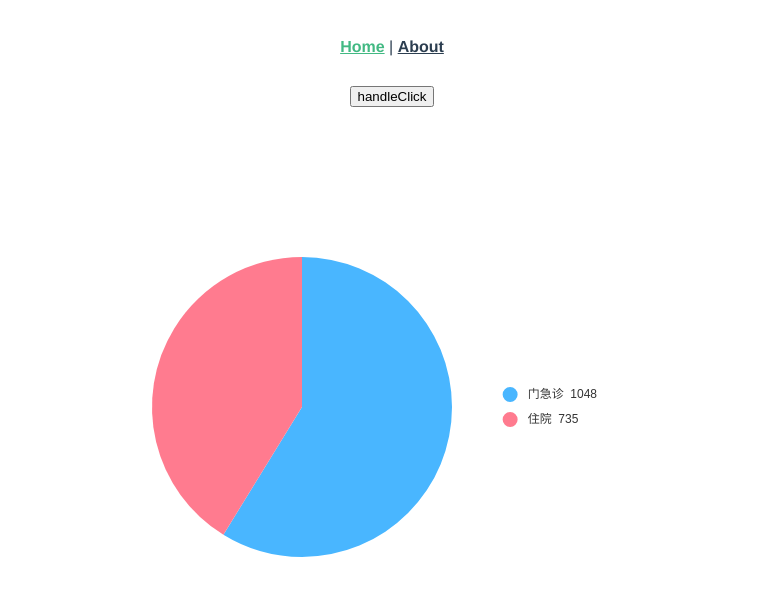
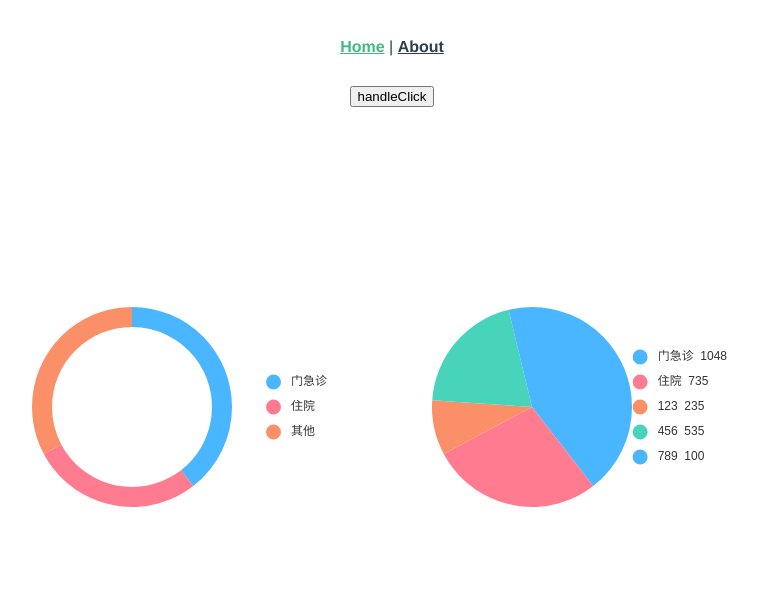
Before and after one commit to fncheng/vue-echart, a Vue app: page /#/ in a window 1280 px wide. Shown: the top 596 px of the page, without its empty margins (248-1006 px from the left). Built offline with nearby package versions, Linux system fonts and the light colour scheme.

Commit message:
fix: example demo

```diff
--- a/src/views/Home.vue
+++ b/src/views/Home.vue
@@ -1,7 +1,20 @@
 <template>
   <div class="home">
     <button @click="handleClick">handleClick</button>
-    <v-pie id="pie" :data="pieData" :option="pieOption"></v-pie>
+    <div class="wrapper">
+      <v-ring
+        id="pie"
+        :chartSetting="ringSetting"
+        :data="pieData"
+        :option="pieOption2"
+      ></v-ring>
+      <v-pie
+        id="pie1"
+        :data="pieData"
+        :option="pieOption1"
+        :legend="legend"
+      ></v-pie>
+    </div>
   </div>
 </template>
 
@@ -9,16 +22,38 @@
 import VPie from '../components/VPie.vue'
 import { pieOption } from './chartOption'
 import { onMounted, reactive } from '@vue/composition-api'
+import { cloneDeep } from 'lodash-es'
+import VRing from '../components/VRing.vue'
+let pieOption1 = cloneDeep(pieOption),
+  pieOption2 = cloneDeep(pieOption)
+pieOption1.series[0].radius = '50%'
+pieOption2.series[0].radius = ['40%', '50%']
 export default {
-  components: { VPie },
+  // eslint-disable-next-line
+  components: { VPie, VRing },
   name: 'Home',
+  data() {
+    // this.legend = {
+    //   icon: 'rect',
+    // }
+    return {
+      // legend: {
+      //   icon: 'rect',
+      // },
+    }
+  },
   setup() {
     let pieData = reactive([])
-
+    let ringSetting = {
+      limitShowNum: 2,
+    }
     function init() {
       let arr = [
         { value: 1048, name: '门急诊' },
         { value: 735, name: '住院' },
+        { value: 235, name: '123' },
+        { value: 535, name: '456' },
+        { value: 100, name: '789' },
       ]
       pieData.push(...arr)
     }
@@ -37,14 +72,29 @@ export default {
     onMounted(() => {
       init()
     })
-    return { pieData, pieOption, handleClick }
+    return {
+      pieData,
+      pieOption1,
+      pieOption2,
+      ringSetting,
+      handleClick,
+      legend: {
+        icon: 'pin',
+      },
+    }
   },
 }
 </script>
 
 <style lang="scss" scoped>
 .home {
-  width: 600px;
+  width: 800px;
   height: 600px;
 }
+.wrapper {
+  width: 100%;
+  height: 100%;
+  display: flex;
+  justify-content: flex-start;
+}
 </style>
```
